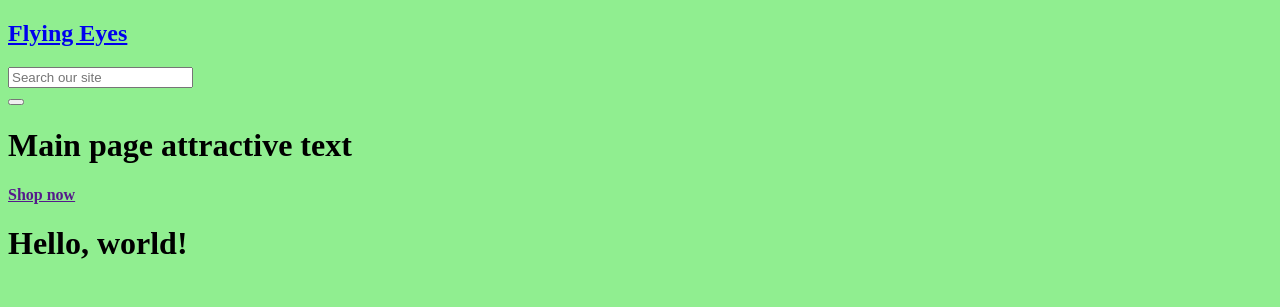
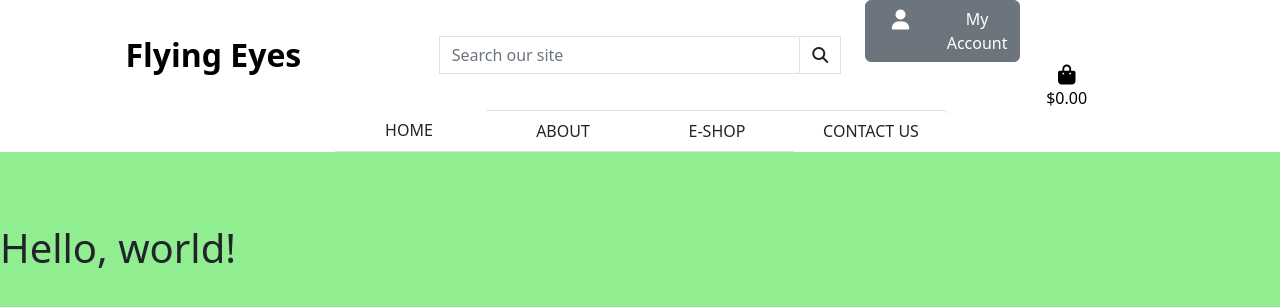
Before and after one commit to Anelairam/ms5, a Django app: page / in a window 1280 px wide. Shown: the top 307 px of the page. Run offline with Django 3.2, Linux system fonts and the light colour scheme; the visitor is signed in with stand-in values (Sample User, id 1); some libraries are stand-ins or nearby versions.

Commit message:
Rewrite the menu code & add basic responsiveness

```diff
--- a/static/css/base.css
+++ b/static/css/base.css
@@ -5,3 +5,7 @@ html {
 body {
     background-color: lightgreen;
 }
+
+#secnav{
+    width: 50%;
+}
--- a/templates/base.html
+++ b/templates/base.html
@@ -15,6 +15,8 @@
 
     {% block corecss %}
         <!--Add updated bootstrap css-->
+        <link href="https://cdn.jsdelivr.net/npm/bootstrap@5.2.0-beta1/dist/css/bootstrap.min.css" rel="stylesheet" integrity="sha384-0evHe/X+R7YkIZDRvuzKMRqM+OrBnVFBL6DOitfPri4tjfHxaWutUpFmBp4vmVor" crossorigin="anonymous">
+        <script src="https://kit.fontawesome.com/18790947d7.js" crossorigin="anonymous"></script>
         <link rel="stylesheet" href="{% static 'css/base.css' %}">
     {% endblock %}
 
@@ -23,6 +25,7 @@
 
     {% block corejs %}
         <!--Add updated bootstrap js-->
+        <script src="https://cdn.jsdelivr.net/npm/bootstrap@5.2.0-beta1/dist/js/bootstrap.bundle.min.js" integrity="sha384-pprn3073KE6tl6bjs2QrFaJGz5/SUsLqktiwsUTF55Jfv3qYSDhgCecCxMW52nD2" crossorigin="anonymous"></script>
     {% endblock %}
 
     {% block extra_je %}
@@ -32,9 +35,9 @@
 </head>
 <body>
     <header class="container-fluid fixed-top">
-        <div id="topnav" class="row">
+        <div id="topnav" class="row bg-white d-none d-lg-flex">
             <div class="col-12 col-lg-4 my-auto py-1 py-lg-0 text-center text-lg-left">
-                <a href="{% url 'home' %}">
+                <a href="{% url 'home' %}" class="nav-link main-logo-link">
                     <h2 class="logo-font text-black my-0"><strong>Flying Eyes</strong></h2>
                 </a>
             </div>
@@ -53,31 +56,27 @@
                     </div>
                 </form>
             </div>
-            <div class="col-12 col-lg-4 my-auto py-1 py-lg-0">
-                <!--
-                    dropdown menu needs to be fixed
-                <ul class="list-inline list-unstyled text-center text-lg-right my-0">
-                    <li class="list-inline-item dropdown">
-                        <a class="text-black nav-link" href="#" id="user-options" data-toggle="dropdown" aria-haspopup="true" aria-expanded="false">
-                            <div class="text-center">
-                                <div><i class="fas fa-user fa-lg"></i></div>
-                                <p class="my-0">My Account</p>
-                            </div>
-                        </a>
-                        <div class="dropdown-menu border-0" aria-labelledby="user-options">
-                            {% if request.user.is_authenticated %}
+                <!--Account menu-->
+                <div class="col">
+                    <button class="btn btn-secondary" type="button" id="dropdownMenuButton1" data-bs-toggle="dropdown" aria-expanded="false">
+                        <div class="row">
+                            <div class="col"><i class="fas fa-user fa-lg"></i></div>
+                            <div class="col">My Account</div>
+                        </div>
+                    </button>
+                    <ul class="dropdown-menu" aria-labelledby="dropdownMenuButton1">
+                        {% if request.user.is_authenticated %}
                                 {% if request.user.is_superuser %}
-                                    <a href="" class="dropdown-item">Product Management</a>
+                                    <li><a href="" class="dropdown-item">Product Management</a></li>
                                 {% endif %}
-                                <a href="" class="dropdown-item">My Profile</a>
-                                <a href="{% url 'account_logout' %}" class="dropdown-item">Logout</a>
+                                <li><a href="" class="dropdown-item">My Profile</a></li>
+                                <li><a href="{% url 'account_logout' %}" class="dropdown-item">Logout</a></li>
                             {% else %}
-                                <a href="{% url 'account_signup' %}" class="dropdown-item">Register</a>
-                                <a href="{% url 'account_login' %}" class="dropdown-item">Login</a>
+                                <li><a href="{% url 'account_signup' %}" class="dropdown-item">Register</a></li>
+                                <li><a href="{% url 'account_login' %}" class="dropdown-item">Login</a></li>
                             {% endif %}
-                        </div>
-                    </li>
-                    <li class="list-inline-item">
+                    </ul>
+                    <div class="col">
                         <a class="{% if grand_total %}text-info font-weight-bold{% else %}text-black{% endif %} nav-link" href="">
                             <div class="text-center">
                                 <div><i class="fas fa-shopping-bag fa-lg"></i></div>
@@ -90,9 +89,18 @@
                                 </p>
                             </div>
                         </a>
-                    </li>
-                </ul>
-                -->
+                    </div>
+                </div>
+            </div>
+        <!--Main nav barr-->
+        <div class="row bg-white bg-white d-none d-lg-flex">
+            <div class="mx-auto" id="secnav">
+                <div class="list-group list-group-horizontal list-group-flush text-center text-uppercase w-100" id="secnav">
+                    <a href="#" class="list-group-item list-group-item-action">Home</a>
+                    <a href="#" class="list-group-item list-group-item-action">About</a>
+                    <a href="#" class="list-group-item list-group-item-action">E-Shop</a>
+                    <a href="#" class="list-group-item list-group-item-action">Contact Us</a>
+                </div>
             </div>
         </div>
     </header>
```
